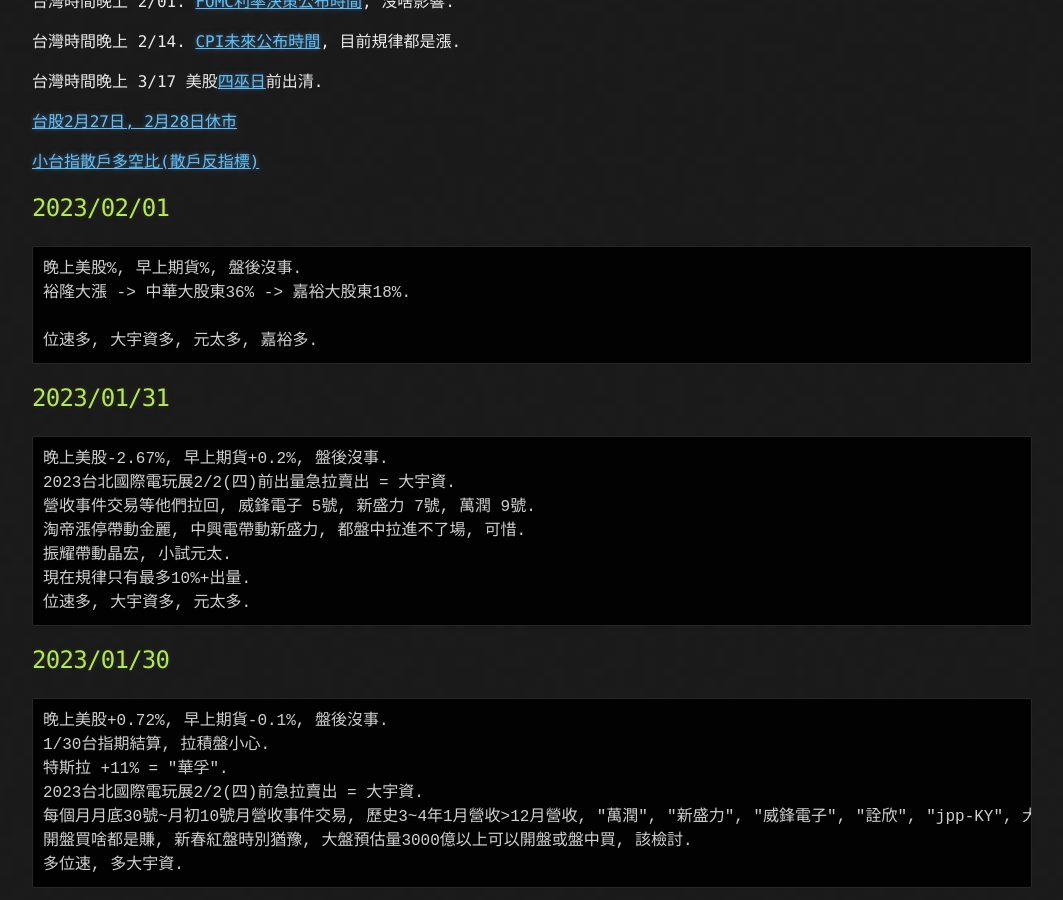
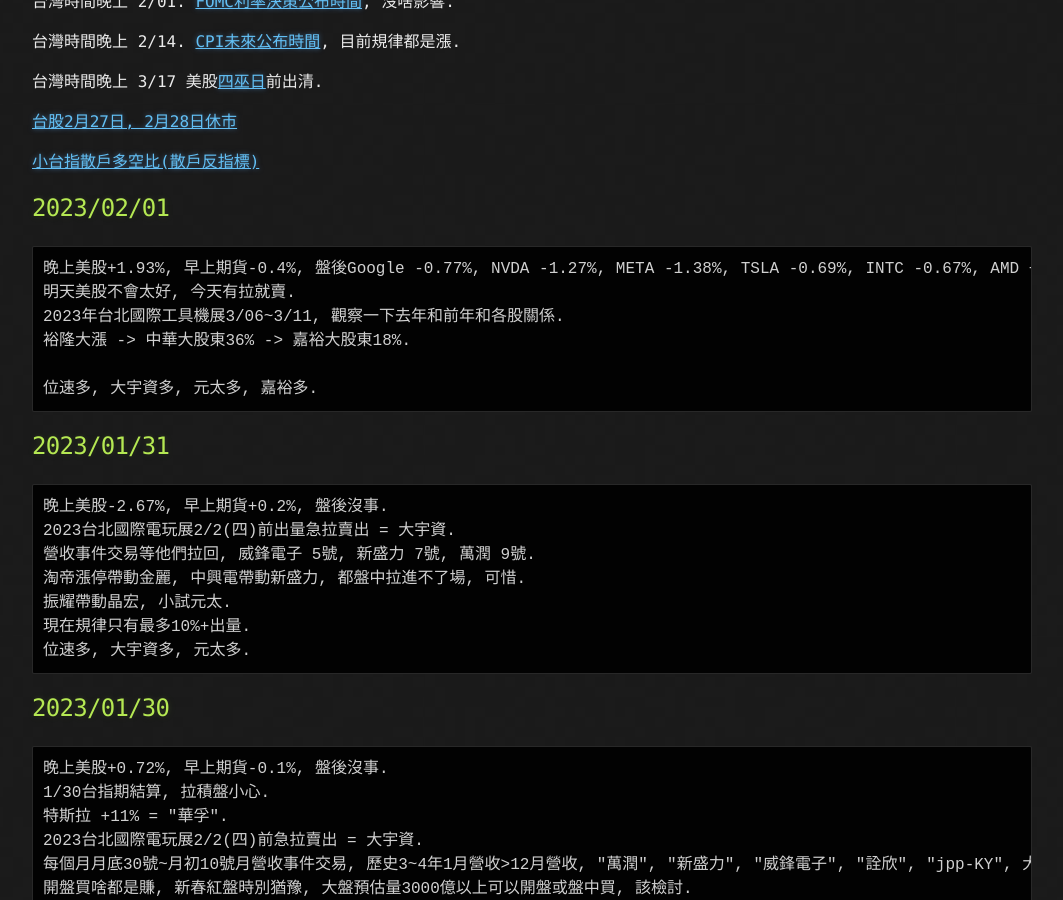
Before and after one commit to lepg5487/Stock_God, a Jekyll site: the page built from index.md, in a window 1280 px wide and 900 px high, scrolled down 428 px. Shown: the whole window, without its empty margins (108-1171 px from the left). Built offline with Jekyll 4.4.1, drawn with Linux system fonts in a browser that asks for light colours; our own code applies the rules of GitHub Pages for plain Markdown files.

Commit message:
Update index.md

````diff
--- a/index.md
+++ b/index.md
@@ -22,7 +22,9 @@
 
 ## 2023/02/01
 ```
-晚上美股%, 早上期貨%, 盤後沒事.
+晚上美股+1.93%, 早上期貨-0.4%, 盤後Google -0.77%, NVDA -1.27%, META -1.38%, TSLA -0.69%, INTC -0.67%, AMD +1.26%.
+明天美股不會太好, 今天有拉就賣.
+2023年台北國際工具機展3/06~3/11, 觀察一下去年和前年和各股關係.
 裕隆大漲 -> 中華大股東36% -> 嘉裕大股東18%.
 
 位速多, 大宇資多, 元太多, 嘉裕多.
````
